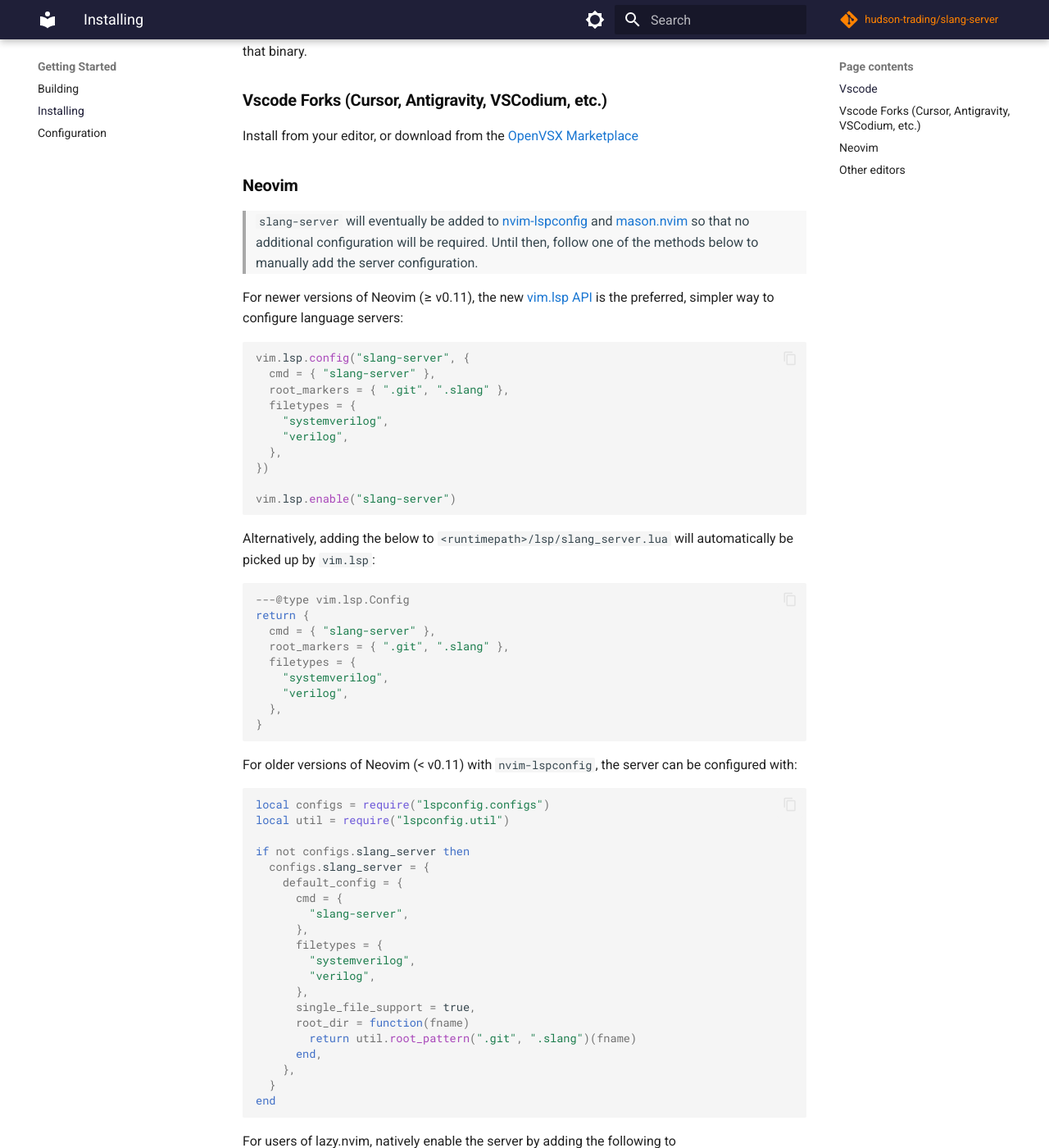
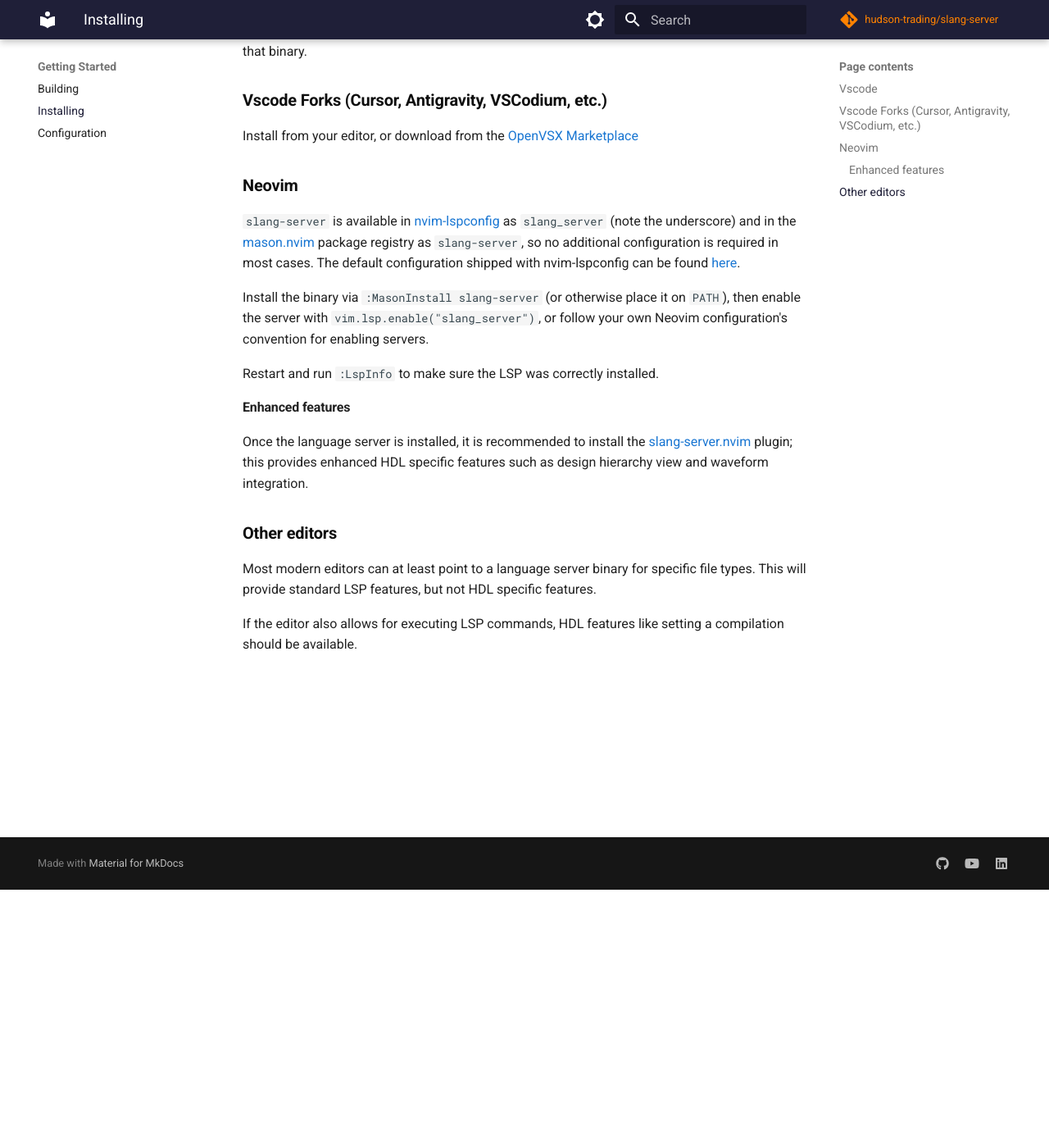
Before and after one commit to hudson-trading/slang-server, an MkDocs documentation site: the page built from docs/start/installing.md, in a window 1280 px wide and 1400 px high, scrolled down 315 px. Shown: the whole window at 82% size. Built offline with MkDocs 1.6.1 and Material for MkDocs 9.7.7, drawn with Linux system fonts in a browser that asks for light colours; comment, search, counter and statistics services are not loaded; some of the changed text lies outside the part shown.

Commit message:
Neovim LSP and client docs + dependency management (#397)

````diff
--- a/docs/start/installing.md
+++ b/docs/start/installing.md
@@ -10,83 +10,15 @@
 
 ### Neovim
 
-> `slang-server` will eventually be added to [nvim-lspconfig](https://github.com/neovim/nvim-lspconfig) and [mason.nvim](https://github.com/mason-org/mason.nvim) so that no additional configuration will be required. Until then, follow one of the methods below to manually add the server configuration.
+`slang-server` is available in [nvim-lspconfig](https://github.com/neovim/nvim-lspconfig) as `slang_server` (note the underscore) and in the [mason.nvim](https://github.com/mason-org/mason.nvim) package registry as `slang-server`, so no additional configuration is required in most cases. The default configuration shipped with nvim-lspconfig can be found [here](https://github.com/neovim/nvim-lspconfig/blob/master/lsp/slang_server.lua).
 
-For newer versions of Neovim (≥ v0.11), the new [vim.lsp API](<https://neovim.io/doc/user/lsp.html#vim.lsp.start()>) is the preferred, simpler way to configure language servers:
+Install the binary via `:MasonInstall slang-server` (or otherwise place it on `PATH`), then enable the server with `vim.lsp.enable("slang_server")`, or follow your own Neovim configuration's convention for enabling servers.
 
-```lua
-vim.lsp.config("slang-server", {
-  cmd = { "slang-server" },
-  root_markers = { ".git", ".slang" },
-  filetypes = {
-    "systemverilog",
-    "verilog",
-  },
-})
+Restart and run `:LspInfo` to make sure the LSP was correctly installed.
 
-vim.lsp.enable("slang-server")
-```
+#### Enhanced features
 
-Alternatively, adding the below to `<runtimepath>/lsp/slang_server.lua` will automatically be picked up by `vim.lsp`:
-
-```lua
----@type vim.lsp.Config
-return {
-  cmd = { "slang-server" },
-  root_markers = { ".git", ".slang" },
-  filetypes = {
-    "systemverilog",
-    "verilog",
-  },
-}
-```
-
-For older versions of Neovim (< v0.11) with `nvim-lspconfig`, the server can be configured with:
-
-```lua
-local configs = require("lspconfig.configs")
-local util = require("lspconfig.util")
-
-if not configs.slang_server then
-  configs.slang_server = {
-    default_config = {
-      cmd = {
-        "slang-server",
-      },
-      filetypes = {
-        "systemverilog",
-        "verilog",
-      },
-      single_file_support = true,
-      root_dir = function(fname)
-        return util.root_pattern(".git", ".slang")(fname)
-      end,
-    },
-  }
-end
-```
-
-For users of lazy.nvim, natively enable the server by adding the following to `<runtimepath>/lua/plugins/slang_server.lua`:
-
-```lua
-return {
-  "neovim/nvim-lspconfig",
-  opts = {
-    servers = {
-      slang_server = {
-        -- Tell LazyVim that Mason isn't needed since this is a manual config
-        mason = false,
-      },
-    },
-  },
-}
-```
-
-The above assumes that a slang-server config has been added to `vim.lsp.config` or `nvim-lspconfig` using one of the preceding steps.
-
-Optionally, run `:LspInfo` to make sure the LSP was correctly installed.
-
-Pointing at the binary is all you need for standard language features, however a plugin is provided to enable some client-side features which extend the LSP (e.g. the hierarchy view, waveform integration). The plugin can be found in `clients/neovim/` and is also mirrored in [slang-server.nvim](https://github.com/hudson-trading/slang-server.nvim) for ease of use with Neovim plugin managers.
+Once the language server is installed, it is recommended to install the [slang-server.nvim](https://github.com/hudson-trading/slang-server.nvim) plugin; this provides enhanced HDL specific features such as design hierarchy view and waveform integration.
 
 ### Other editors
 
````
Also changed, not shown: clients/neovim/README.md (+6 -4 lines), 1 other file.
